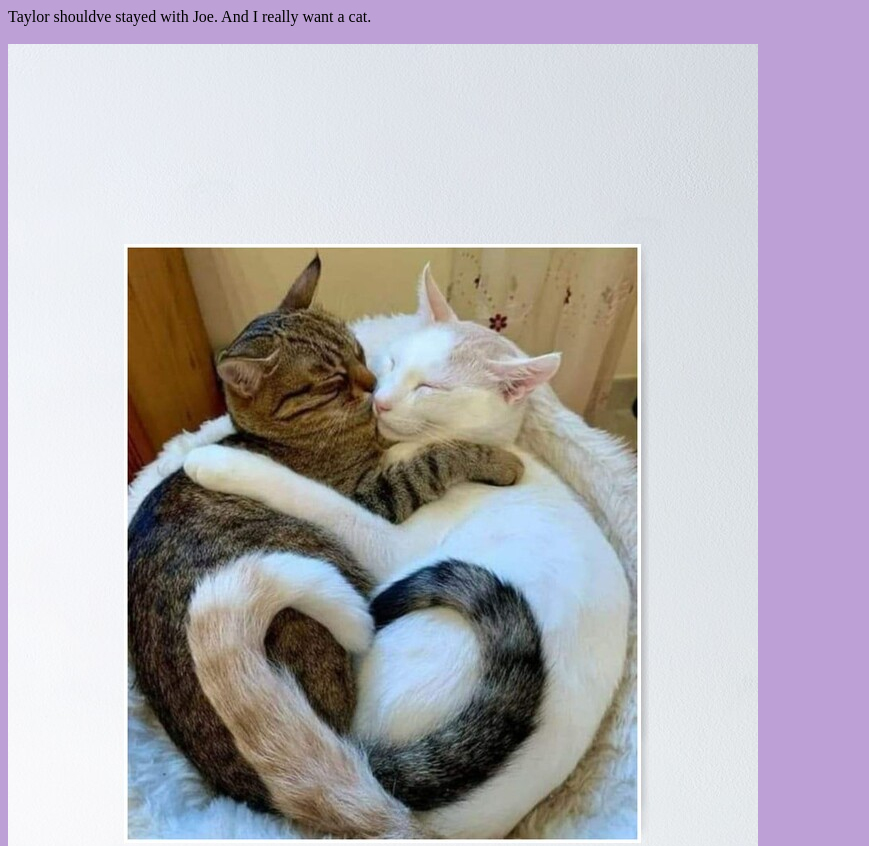
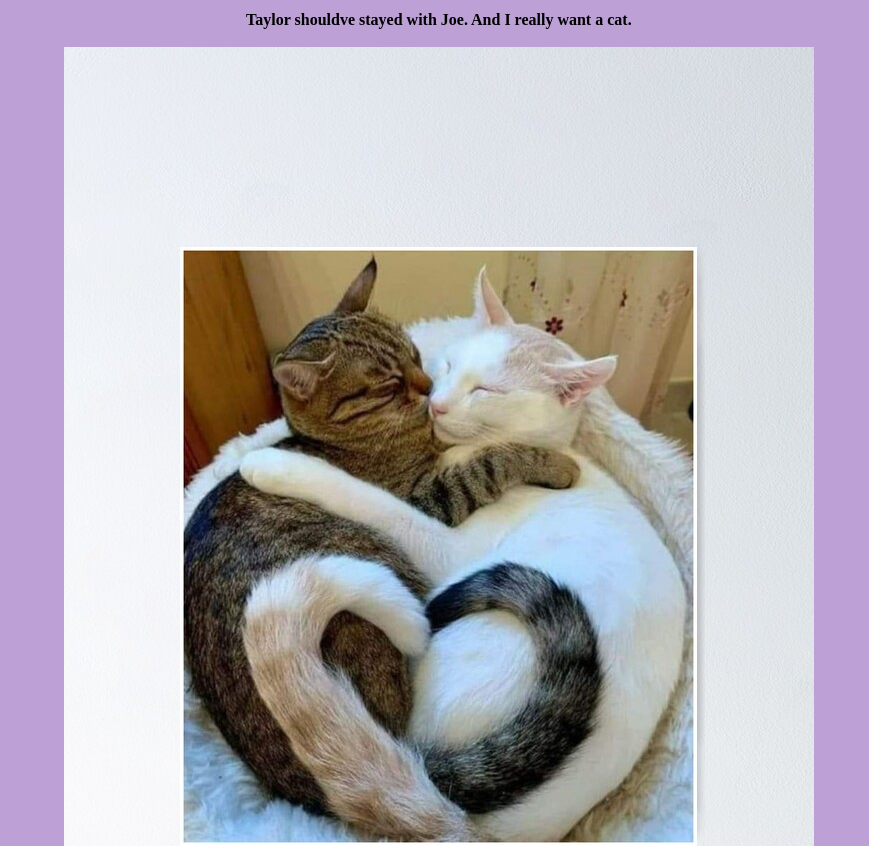
Before and after one commit to aspirationalartist/home, a plain HTML site: page index.html in a window 1280 px wide. Shown: the top 846 px of the page, without its empty margins (0-869 px from the left). Drawn offline with Linux system fonts and the light colour scheme.

Commit message:
Update index.html

```diff
--- a/index.html
+++ b/index.html
@@ -1,5 +1,8 @@
 <html>
-Taylor shouldve stayed with Joe.
+<table>
+  <tr>
+    <th>
+      Taylor shouldve stayed with Joe.
   <head>
     <style>
     </style>
@@ -17,5 +20,8 @@ Taylor shouldve stayed with Joe.
 </body>
 <h1 style="color:Tomato;">My wonderful Summer</h1>
 <p style = "color:Black;">My grandparents came to visit this summer <br><br> My parents took them to strawberry picking and they had the most wonderful time, I havent seen them that happy in a while. <br>The world is great.</p>
+</th>
+  </tr>
+</table>
 
 </html>
```
